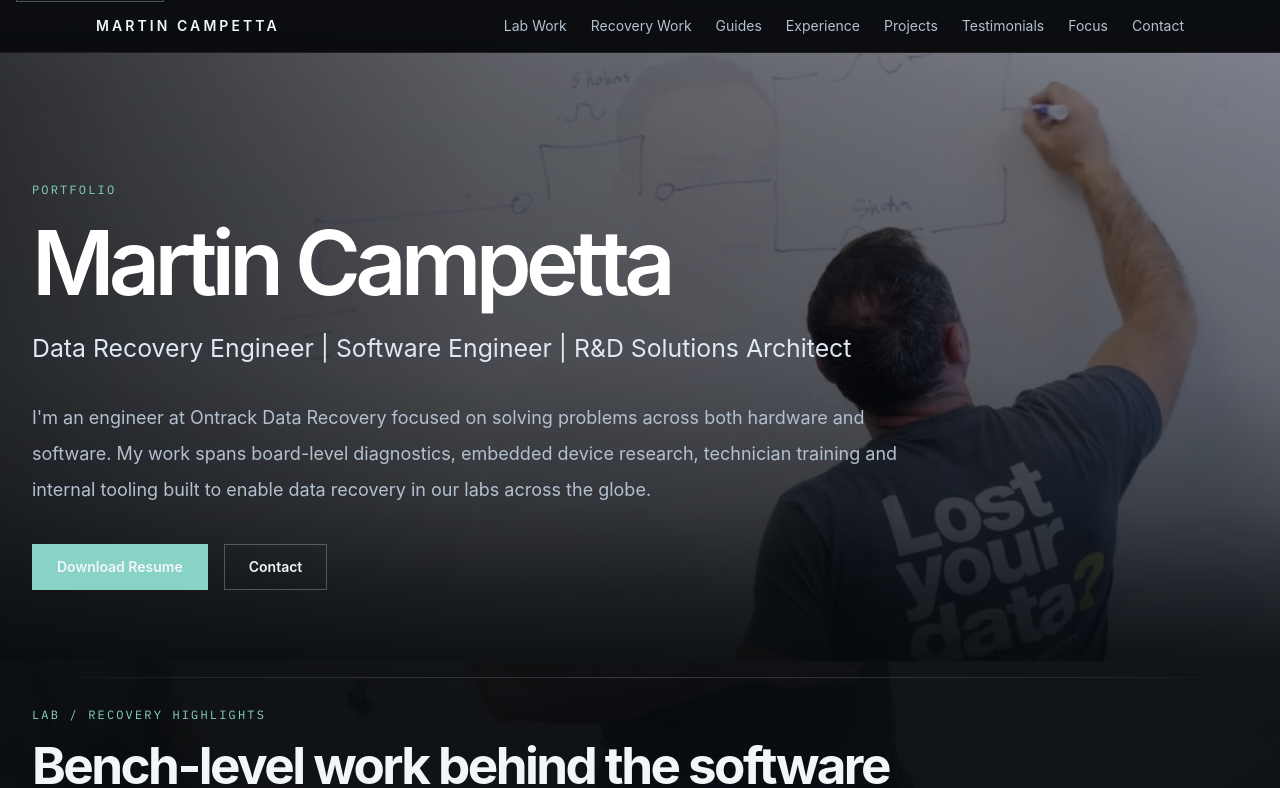
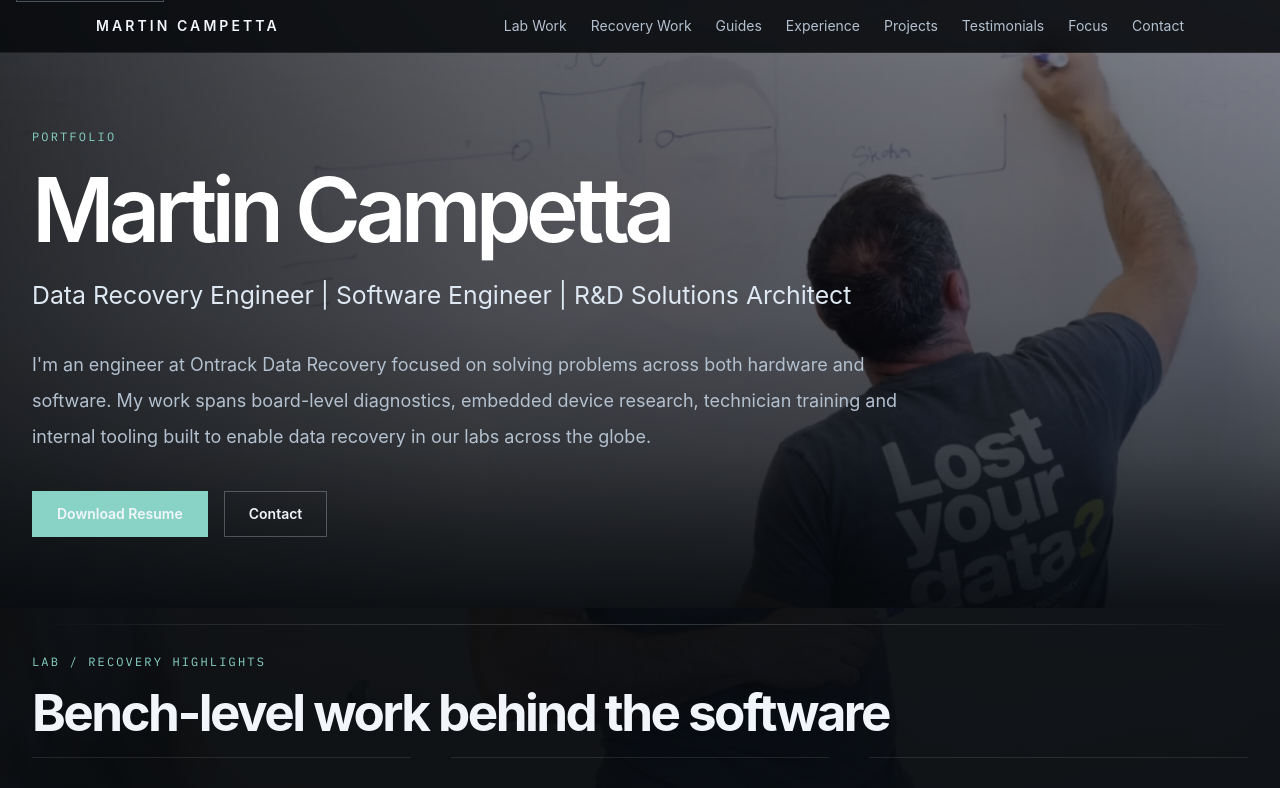
Before and after one commit to mcampetta/portfolio-site, a Next.js app: page / in a window 1280 px wide. Shown: the top 788 px of the page. Built offline with nearby package versions, Linux system fonts and the light colour scheme.

Commit message:
Fix fixed header position override

```diff
--- a/app/globals.css
+++ b/app/globals.css
@@ -67,11 +67,14 @@ a {
   isolation: isolate;
 }
 
-.site-shell > header,
 .site-shell > main,
 .site-shell > footer {
   position: relative;
   z-index: 1;
+}
+
+.site-shell > header {
+  z-index: 2;
 }
 
 .page-atmosphere {
```
